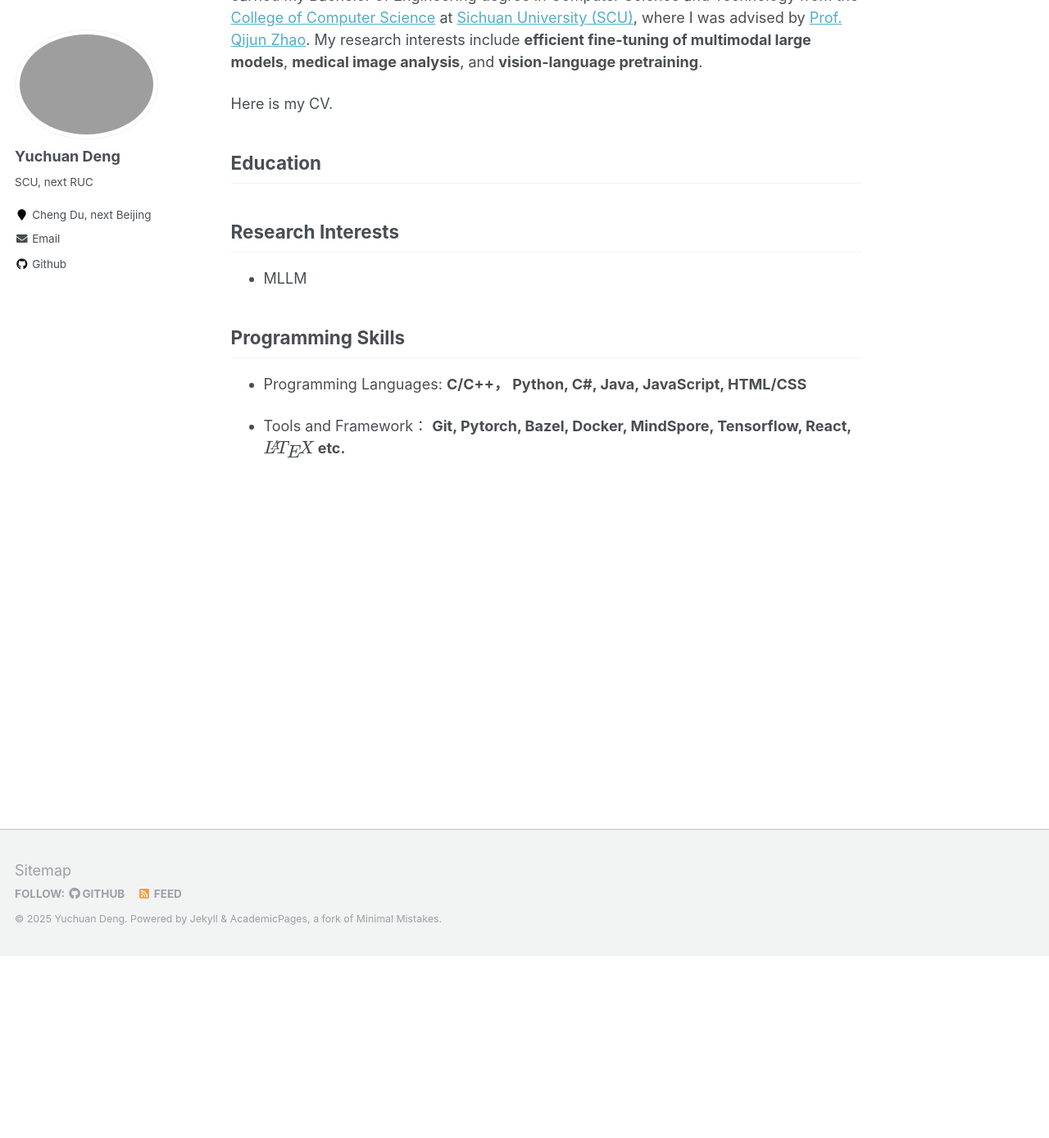
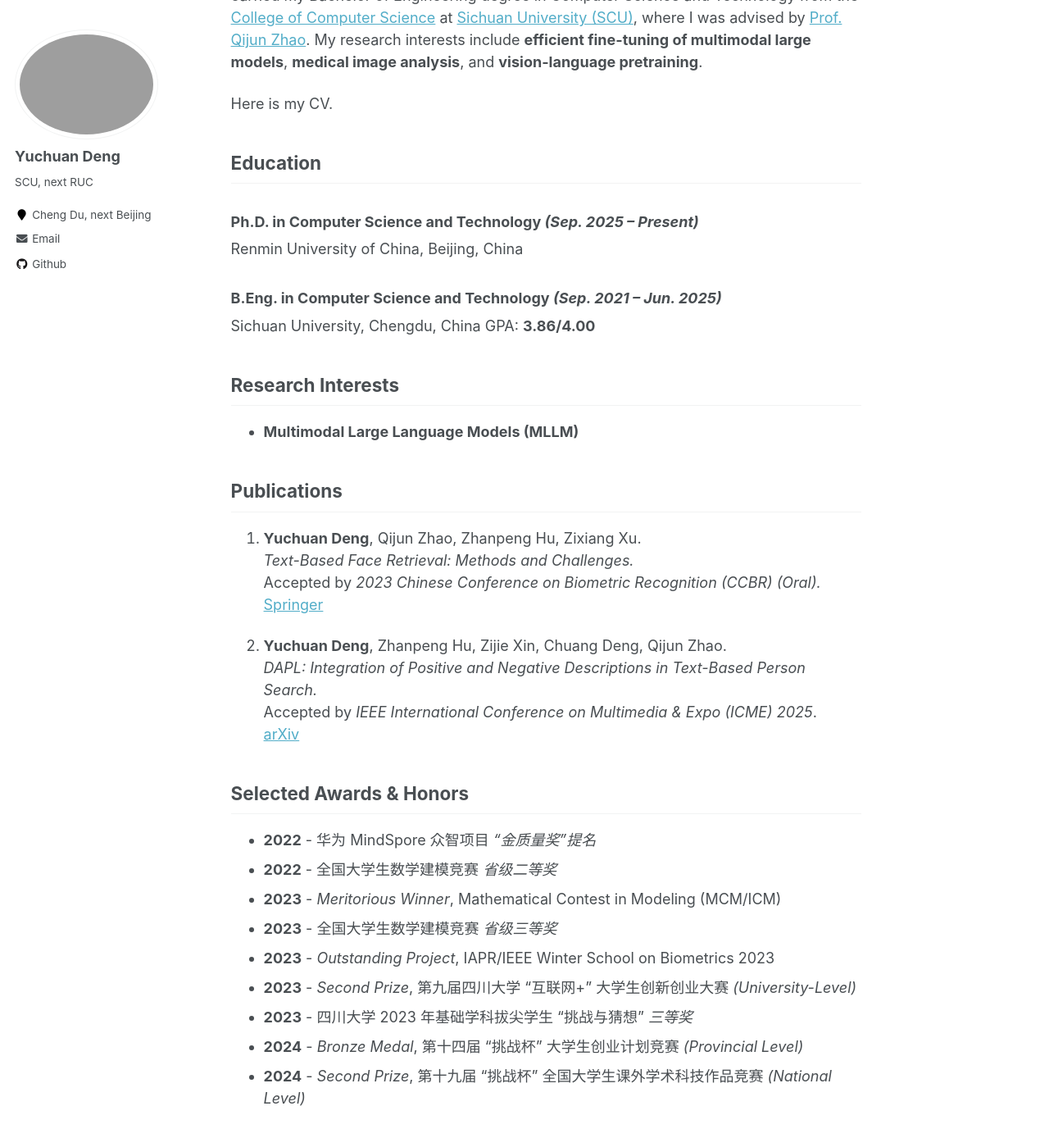
Before and after one commit to Kimokcheon/Kimokcheon.github.io, a Jekyll site: the page built from _pages/about.md, in a window 1280 px wide and 1400 px high, scrolled down 233 px. Shown: the top 1388 px of the window at 82% size. Built offline with Jekyll 4.4.1, drawn with Linux system fonts in a browser that asks for light colours; formulas are drawn with MathJax 3; some of the changed text lies outside the part shown.

Commit message:
Update about.md

```diff
--- a/_pages/about.md
+++ b/_pages/about.md
@@ -14,14 +14,103 @@ My research interests include **efficient fine-tuning of multimodal large models
 
 Here is my CV.
 
+
 ## Education
+### Ph.D. in Computer Science and Technology *(Sep. 2025 – Present)*
+Renmin University of China, Beijing, China
+
+
+### B.Eng. in Computer Science and Technology *(Sep. 2021 – Jun. 2025)*
+Sichuan University, Chengdu, China
+GPA: **3.86/4.00**
+
 
 ## Research Interests
+- **Multimodal Large Language Models (MLLM)**
 
-- MLLM
 
-## Programming Skills
 
-- Programming Languages: **C/C++， Python,  C\#, Java, JavaScript, HTML/CSS**
+## Publications
+1. **Yuchuan Deng**, Qijun Zhao, Zhanpeng Hu, Zixiang Xu.
+   *Text-Based Face Retrieval: Methods and Challenges.*
+   Accepted by *2023 Chinese Conference on Biometric Recognition (CCBR) (Oral).*
+   [Springer](https://link.springer.com/chapter/10.1007/978-981-99-8565-4_15)
 
-- Tools and Framework： **Git, Pytorch, Bazel, Docker, MindSpore, Tensorflow, React, $\LaTeX$ etc.**
+2. **Yuchuan Deng**, Zhanpeng Hu, Zijie Xin, Chuang Deng, Qijun Zhao.
+   *DAPL: Integration of Positive and Negative Descriptions in Text-Based Person Search.*
+   Accepted by *IEEE International Conference on Multimedia & Expo (ICME) 2025*.
+   [arXiv](https://arxiv.org/abs/2405.07459)
+
+
+
+## Selected Awards & Honors
+- **2022** - 华为 MindSpore 众智项目 *“金质量奖”提名*
+- **2022** - 全国大学生数学建模竞赛 *省级二等奖*
+- **2023** - *Meritorious Winner*, Mathematical Contest in Modeling (MCM/ICM)
+- **2023** - 全国大学生数学建模竞赛 *省级三等奖*
+- **2023** - *Outstanding Project*, IAPR/IEEE Winter School on Biometrics 2023
+- **2023** - *Second Prize*, 第九届四川大学 “互联网+” 大学生创新创业大赛 *(University-Level)*
+- **2023** - 四川大学 2023 年基础学科拔尖学生 “挑战与猜想” *三等奖*
+- **2024** - *Bronze Medal*, 第十四届 “挑战杯” 大学生创业计划竞赛 *(Provincial Level)*
+- **2024** - *Second Prize*, 第十九届 “挑战杯” 全国大学生课外学术科技作品竞赛 *(National Level)*
+
+
+
+## Patents
+- **邓钰川**, 赵启军, 傅可人, 叶礼斌, 邓宗永.
+  *一种基于 SAM 的文本信息驱动的行人检索方法及系统.*
+  专利号：ZL 2024 1 042542.5
+- 索南尖措, 赵启军, 尼玛扎西, **邓钰川**, 杨欣渝.
+  *基于 SAM 的自适应非接触式牦牛体重分析方法及系统.*
+  专利号：2024105204668
+- 李可昀, **邓钰川**, 赵启军, 邓国营
+  *一种智能识别设备*
+  申请号：2024209943132
+
+
+
+## Experience & Projects
+### **National University of Singapore** *(Jun. 2023 – Jul. 2023)*
+*School of Computing Summer Workshop 2023*
+**Instructor:** [Dr. Terence Sim](https://www.comp.nus.edu.sg/cs/people/tsim/)
+**Course:** *Visual Computing*
+
+
+### **Sichuan University** *(Dec. 2022 – Jun. 2023)*
+*Key Laboratory of Visual Computing and Synthesis*
+**Supervisor:** [Prof. Yanli Liu](http://vs.scu.edu.cn/info/1062/1357.htm)
+**Project:** *Augmented Reality-Based Smart Guide System for Tourist Attractions*
+
+
+### **IAPR/IEEE Winter School on Biometrics 2023** *(Jan. 2023)*
+**Visiting Student**
+**Instructor:** [Prof. Shiqi Yu](https://www.sustech.edu.cn/zh/faculties/yushiqi.html)
+
+
+### **Sichuan University** *(Dec. 2021 – Present)*
+*Biometric Research Laboratory*
+**Research Assistant**
+**Supervisor:** [Prof. Qijun Zhao](http://www.scubrl.org/qjzhao)
+**Project:** *Text-Guided Face Generation from Low-Quality Images*
+
+
+### *Huawei MindSpore: FCN Image Semantic Segmentation Team* *(Nov. 2022 – Mar. 2023)*
+
+
+### **Baidu Times Network Technology (Beijing) Co., Ltd.** *(Nov. 2024 – Dec. 2024)*
+*AI Technology Ecosystem Department*
+**Mentor:** Zhijia Gan
+
+
+## Service
+### Reviewer
+- ICME 2025
+
+### Teaching Assistant
+
+#### **Advanced Programming II** *(Spring 2023)*
+**Instructor:** [Prof. Qijun Zhao](http://www.scubrl.org/qjzhao)
+
+
+#### **Database Systems** *(Fall 2023)*
+**Instructor:** [Prof. Ning Yang](https://yneversky.github.io/)
```
